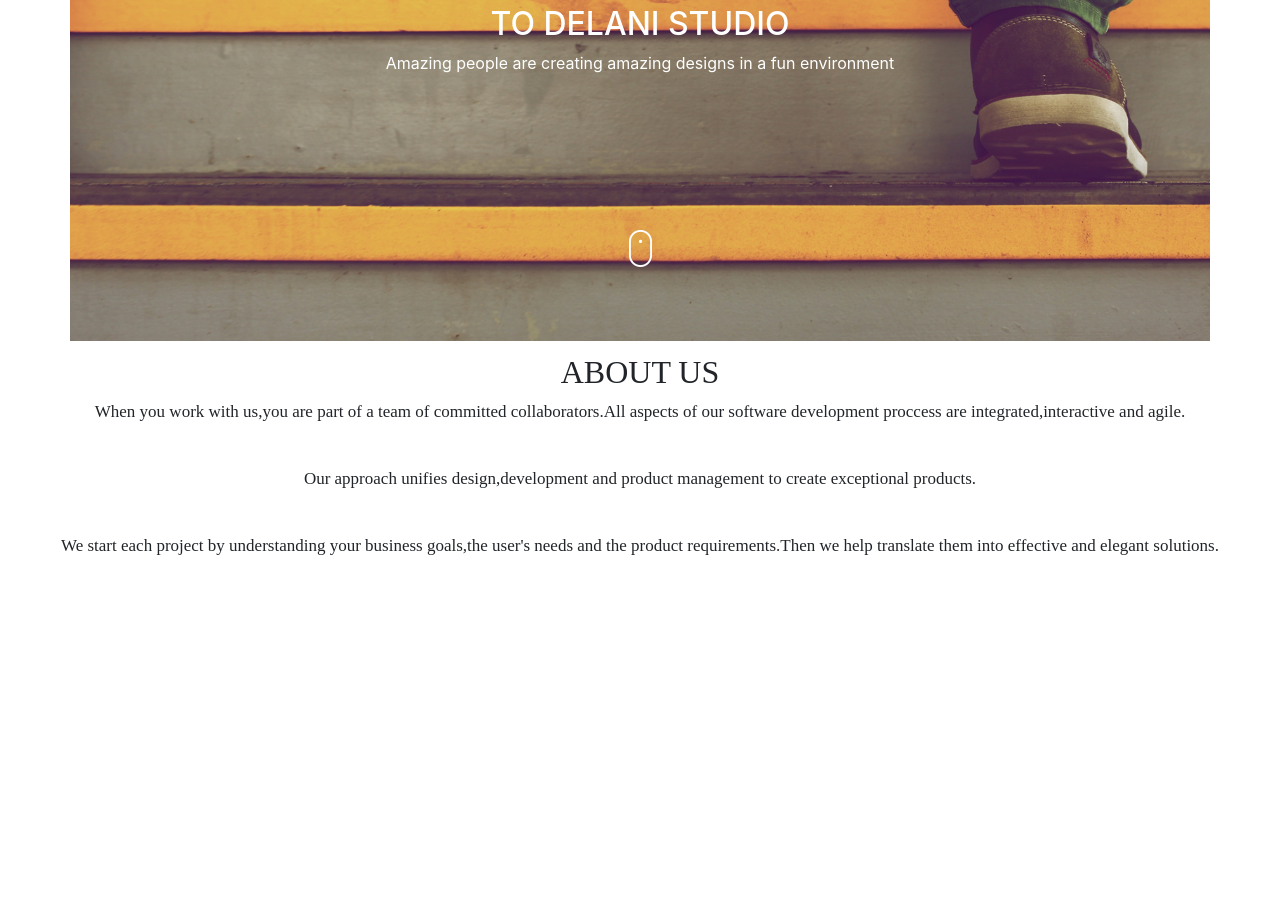
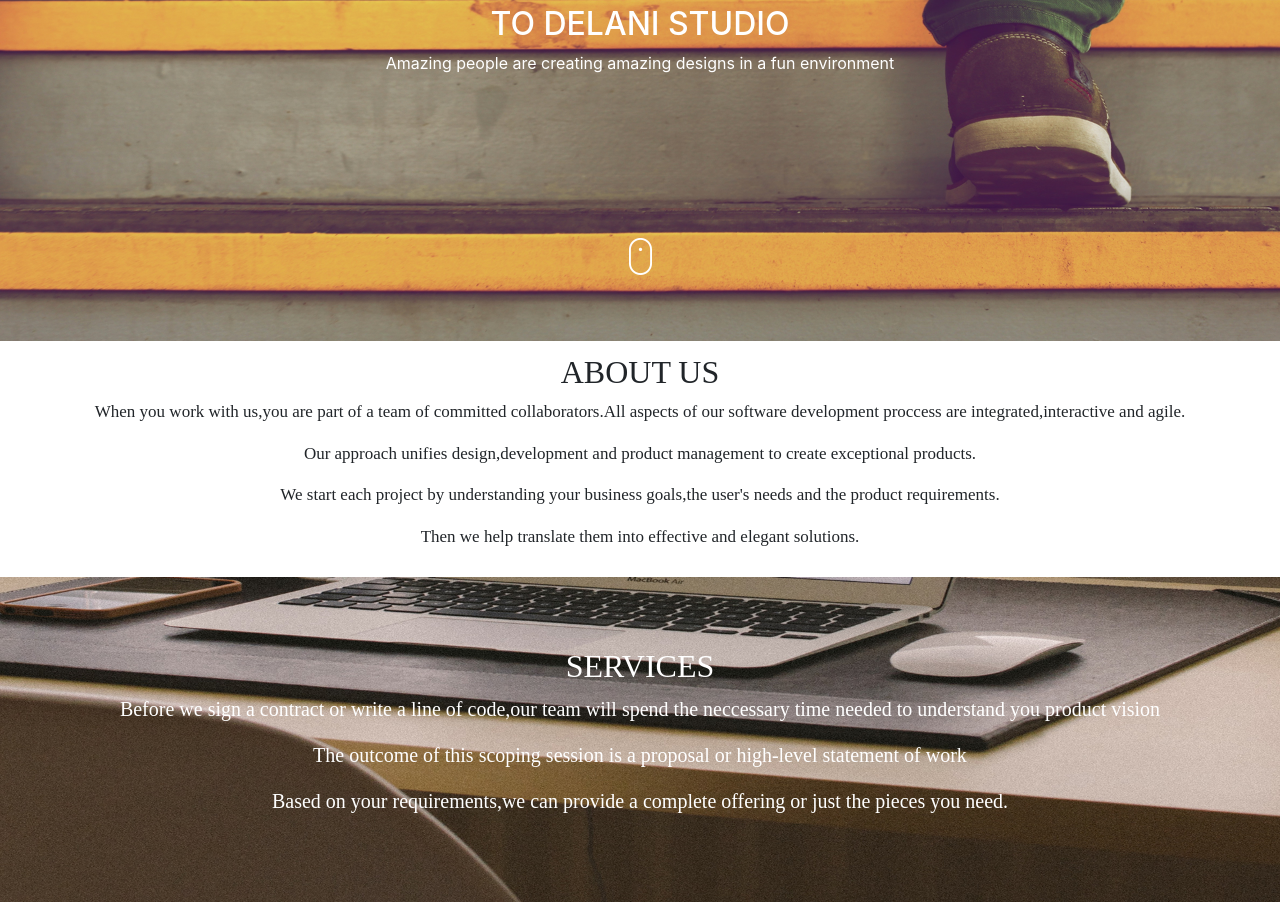
Before and after one commit to virginiah894/studio-portfolio, a plain HTML site: page index.html in a window 1280 px wide. Shown: the part 339-1241 px from the top of the page. Before the commit the page ends 926 px from the top, so only its background shows below. Drawn offline with Linux system fonts and the light colour scheme; a web font is replaced by a local one.

Commit message:
add services and style it on css

```diff
--- a/css/styles.css
+++ b/css/styles.css
@@ -1,4 +1,4 @@
-.container{
+.container-fluid{
   background-image: url(/images/delani\ home\ page.jpg);
   text-align: center;
   height: 680px;
@@ -13,6 +13,16 @@
 #about{
   text-align: center;
   padding: 12px;
-  font-family: "aclonica";
+  font-family: "Sofia";
   font-size: 17px;
 }
+#serve{
+  background-image: url(/images/s_image.jpg);
+  background-size: cover;
+  text-align: center;
+  color:white;
+  font-family: "Aclonica";
+  padding: 70px;
+  font-size:20px;
+
+}
--- a/index.html
+++ b/index.html
@@ -11,7 +11,7 @@
     <title>Delani studio</title>
 </head>
 <body>
-                <div class="container">
+                <div class="container-fluid">
                         <div class="row">
                           <div class="col-md-12">
                               <img id="lg"src="/images/logo.png">
@@ -28,11 +28,20 @@
         <div id="about">
 <h2 id="abt">ABOUT US</h2>
 <p>When you work with us,you are part of a team of committed collaborators.All aspects of our software development proccess are integrated,interactive and agile.</p>
-<br>
+
 <p> Our approach unifies design,development and product management to create exceptional products.</p>
-<br>
-  <p>We start  each project by understanding your business goals,the user's needs and the product requirements.Then we help translate them into effective and elegant solutions.</p>
+  <p>We start  each project by understanding your business goals,the user's needs and the product requirements.</p><p>Then we help translate them into effective and elegant solutions.</p>
         </div>
+        <div id="serve">
+                <div class="col-md-12">
+         <h2>SERVICES</h2>
+         <P>Before we sign a contract or write  a line of code,our team will spend the neccessary time needed to understand you product vision</P>
+         <p>The outcome of this scoping session is a proposal or high-level statement of work</p>
+         <p>Based on your requirements,we can provide a complete offering or just the pieces you need. </p>
+        </div>
+      </div>
+
+
     <script src="/js/jquery-3.4.1.js"></script>
   <script src="/js/javascript.js"></script>
 </body>
```
Also changed, not shown: images/s_image.jpg (added).
